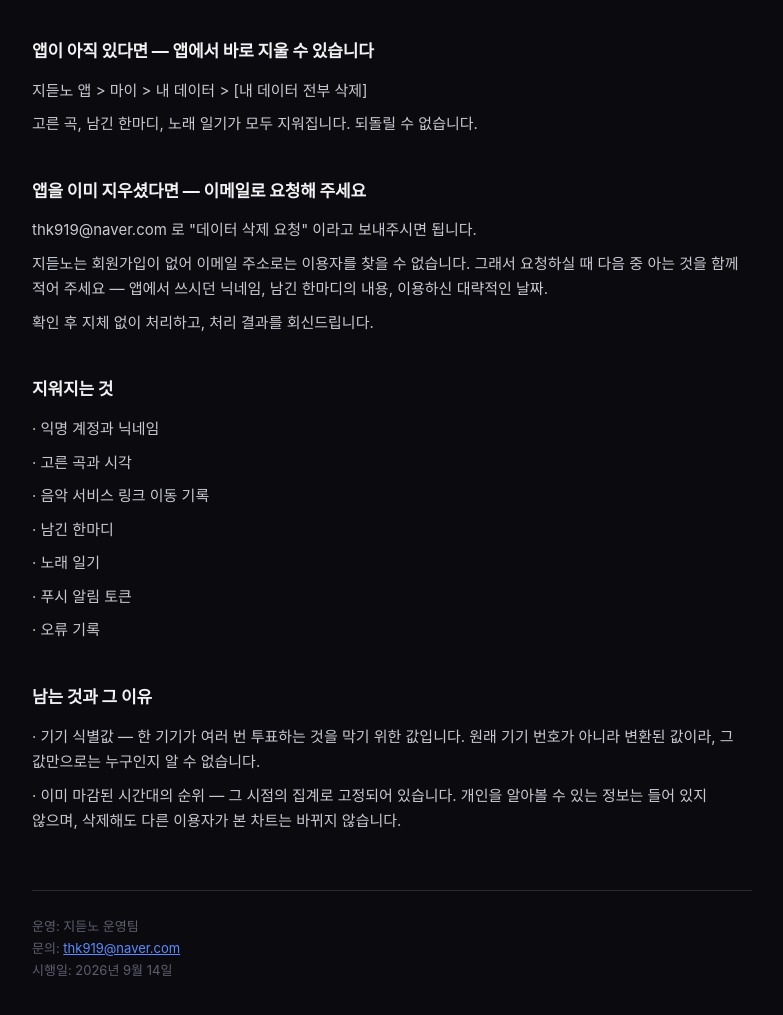
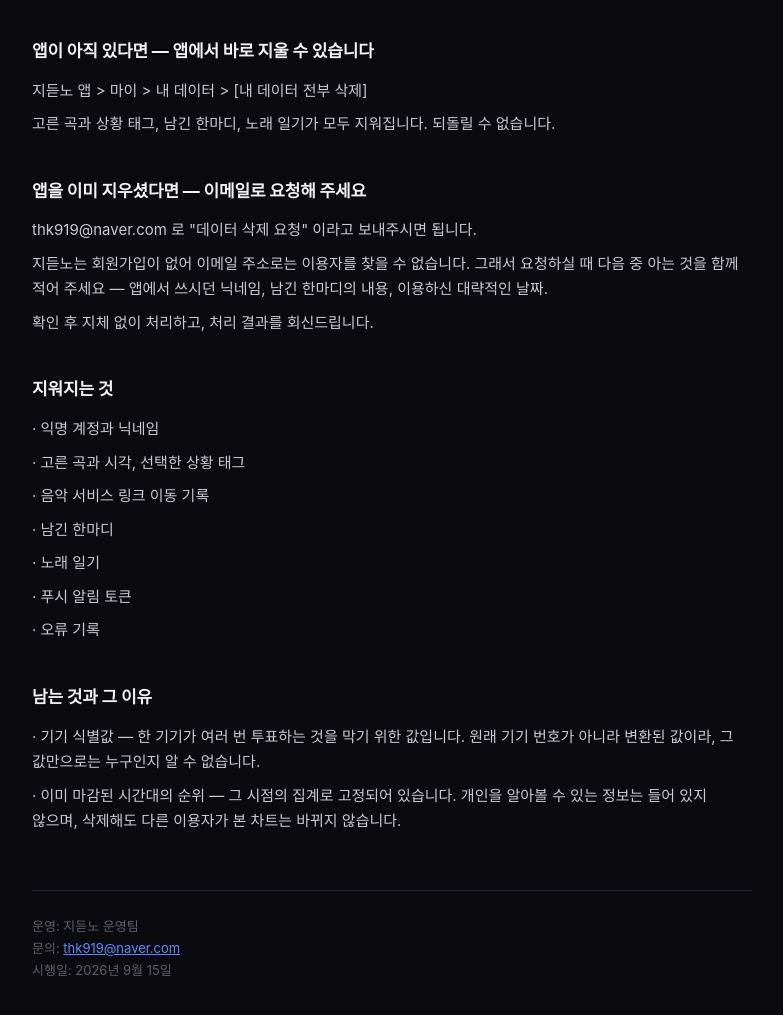
Before and after one commit to KINGTAEHEE/jideutno-legal, a plain HTML site: page delete.html in a window 1280 px wide. Shown: the part 303-1318 px from the top of the page, without its empty margins (248-1031 px from the left). Drawn offline with Linux system fonts and the light colour scheme.

Commit message:
Add files via upload

```diff
--- a/delete.html
+++ b/delete.html
@@ -53,7 +53,7 @@
       <section>
         <h2>앱이 아직 있다면 — 앱에서 바로 지울 수 있습니다</h2>
         <p>지듣노 앱 &gt; 마이 &gt; 내 데이터 &gt; [내 데이터 전부 삭제]</p>
-        <p>고른 곡, 남긴 한마디, 노래 일기가 모두 지워집니다. 되돌릴 수 없습니다.</p>
+        <p>고른 곡과 상황 태그, 남긴 한마디, 노래 일기가 모두 지워집니다. 되돌릴 수 없습니다.</p>
       </section>
       <section>
         <h2>앱을 이미 지우셨다면 — 이메일로 요청해 주세요</h2>
@@ -64,7 +64,7 @@
       <section>
         <h2>지워지는 것</h2>
         <p>· 익명 계정과 닉네임</p>
-        <p>· 고른 곡과 시각</p>
+        <p>· 고른 곡과 시각, 선택한 상황 태그</p>
         <p>· 음악 서비스 링크 이동 기록</p>
         <p>· 남긴 한마디</p>
         <p>· 노래 일기</p>
@@ -80,7 +80,7 @@
     <footer>
       운영: 지듣노 운영팀<br>
       문의: <a href="mailto:thk919@naver.com">thk919@naver.com</a><br>
-      시행일: 2026년 9월 14일
+      시행일: 2026년 9월 15일
     </footer>
   </div>
 </body>
```
Also changed, not shown: privacy.html (+7 -5 lines), terms.html (+1 -1 lines).
